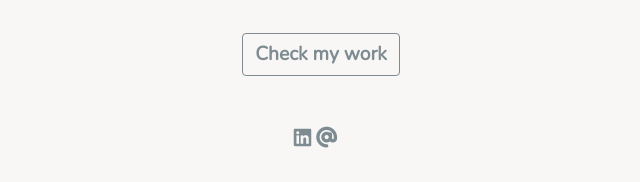
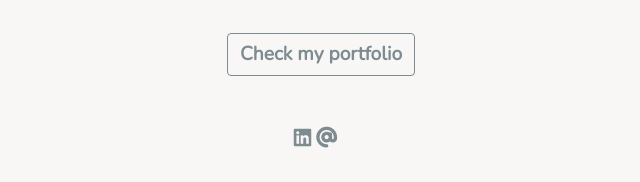
Before and after one commit to RoCristal/RoCristal-Portfolio-Project, a website: page index.html in a window 1280 px wide. Shown: the part 588-770 px from the top of the page, 325-965 px from the left. Drawn offline with nearby package versions, Linux system fonts and the light colour scheme; a web font is replaced by a local one.

Commit message:
update copy

```diff
--- a/index.html
+++ b/index.html
@@ -108,7 +108,7 @@
             <button class="btn" type="button">
               <div class="card-link linktr">
                 <a href="https://www.rominacristaldo.com/" target="_blank" title="rominacristaldo.com">
-                  <strong>Check my work</strong></a>
+                  <strong>Check my portfolio</strong></a>
               </div>
             </button>
           </div>
```
